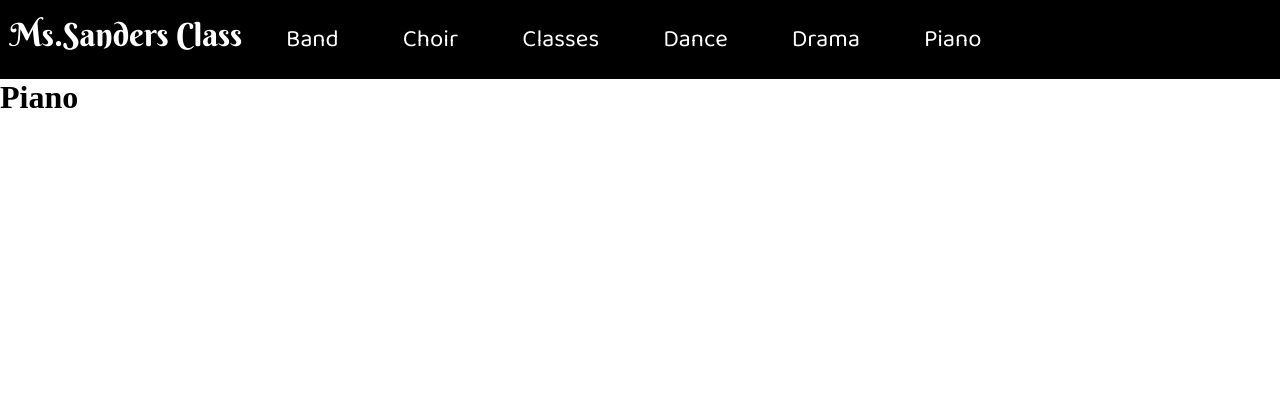
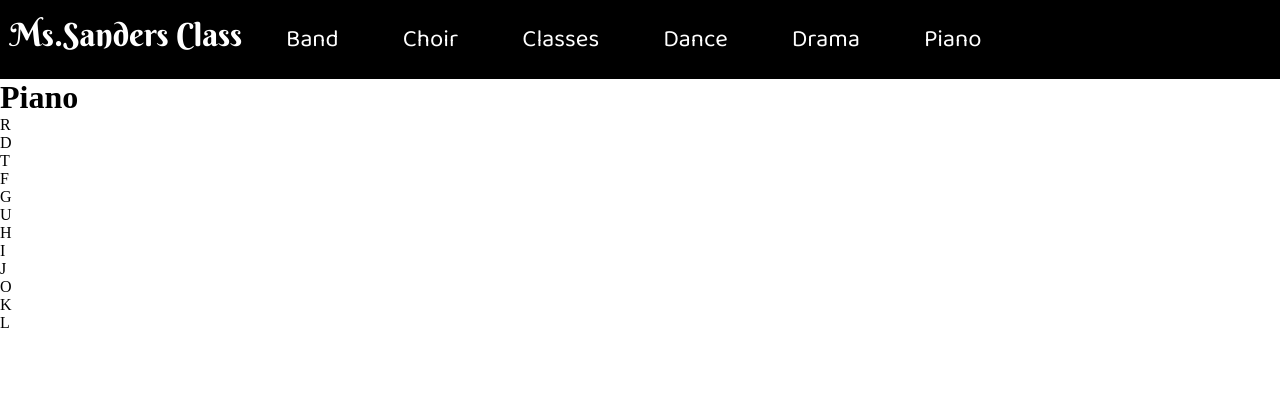
Before and after one commit to BenLardie/Music-Site, a Jekyll site: the page built from piano.html, in a window 1280 px wide. Shown: the top 417 px of the page. Built offline with Jekyll 4.4.1, drawn with Linux system fonts in a browser that asks for light colours.

Commit message:
piano layout

```diff
--- a/piano.html
+++ b/piano.html
@@ -13,6 +13,34 @@
 <body>
     {% include nav.html %}
     <h1>Piano</h1>
+    <ul id="piano">
+        <li data-note="C4" class="key">
+            <div data-note="C#4" class="black-key">R</div>
+            D
+        </li>
+        <li data-note="D4" class="key">
+            <div data-note="D#4" class="black-key">T</div>
+            F
+        </li>
+        <li data-note="E4" class="key">
+        G
+        </li>
+        <li data-note="F4" class="key">
+        <div data-note="F#4" class="black-key">U</div>
+        H
+        </li>
+        <li data-note="G4" class="key">
+        <div data-note="G#4" class="black-key">I</div>
+        J
+        </li>
+        <li data-note="A4" class="key">
+        <div data-note="A#4" class="black-key">O</div>
+        K
+        </li>
+        <li data-note="B4" class="key">
+        L
+        </li>
+    </ul>
     {% include footer.html %}
     <script src="{{ "./js/main.js" | relative_url }}"></script>
     <script src="{{ "./js/piano.js" | relative_url }}"></script>
```
